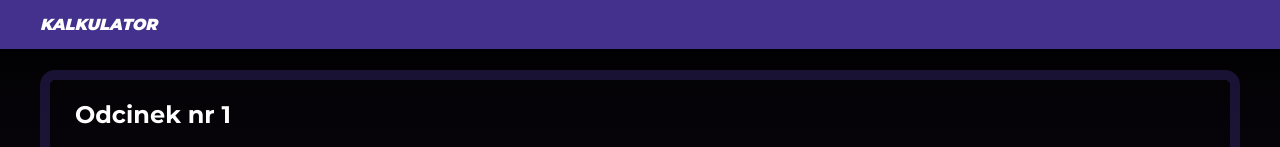
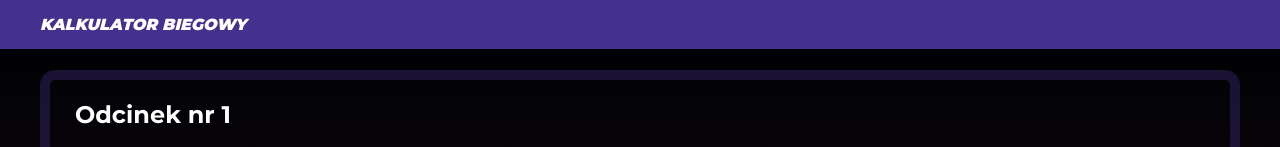
Before and after one commit to MaciejWira/RCalc, a React (Create React App) app: page / in a window 1280 px wide. Shown: the top 147 px of the page. Built offline with nearby package versions, Linux system fonts and the light colour scheme.

Commit message:
Title changed

```diff
--- a/src/App.js
+++ b/src/App.js
@@ -7,7 +7,7 @@ import './App.scss';
 function App() {
   return (
     <div className="App">
-      <Header title="Kalkulator"/>
+      <Header title="Kalkulator biegowy"/>
       <Calculator />
     </div>
   );
```
